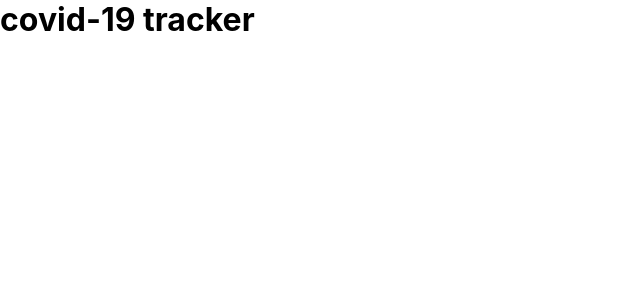
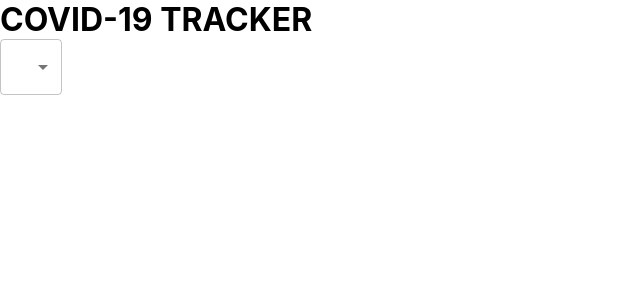
Before and after one commit to FII78/covid-tracker, a React (Create React App) app: page / in a window 1280 px wide. Shown: the top 300 px of the page, without its empty margins (0-640 px from the left). Built offline with nearby package versions, Linux system fonts and the light colour scheme.

Commit message:
material ui package added and header component started

```diff
--- a/package.json
+++ b/package.json
@@ -3,6 +3,7 @@
   "version": "0.1.0",
   "private": true,
   "dependencies": {
+    "@material-ui/core": "^4.11.2",
     "@testing-library/jest-dom": "^5.11.8",
     "@testing-library/react": "^11.2.3",
     "@testing-library/user-event": "^12.6.0",
--- a/src/App.js
+++ b/src/App.js
@@ -1,11 +1,31 @@
 
 import './App.css';
+import {
+  MenuItem,
+  FormControl,
+  Select
+} from "@material-ui/core"
+
+
 
 function App() {
   return (
     <div className="app">
-       <h1>covid-19 tracker</h1>
+       <h1>COVID-19 TRACKER</h1>
+       <div className="app__header">
 
+       </div>
+      <FormControl className="app__dropdown">
+          <Select
+          variant="outlined"
+          value="abc"
+          >
+          <MenuItem value="worldwide">Worldwide</MenuItem>
+          <MenuItem value="worldwide">bla</MenuItem>
+          <MenuItem value="worldwide">ab</MenuItem>
+          <MenuItem value="worldwide">abl</MenuItem>
+          </Select>
+      </FormControl>
       {/** Header */}
       {/** Title + Select input dropdown field */}
 
```
Also changed, not shown: 2 other files (tests, documents, lock files or other folders).
